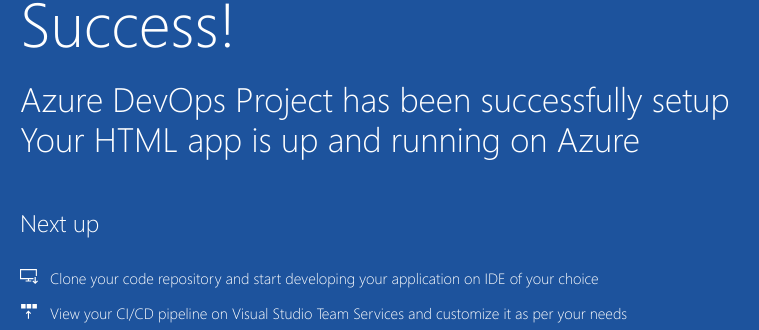
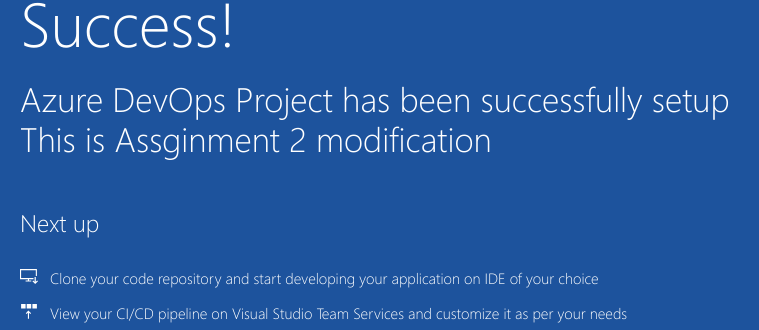
Before and after one commit to saranrsp/Edurekha-Assignment-2, a plain HTML site: page sample-project/index.html in a window 1280 px wide. Shown: the part 392-722 px from the top of the page, 205-964 px from the left. Drawn offline with Linux system fonts and the light colour scheme.

Commit message:
index file has modified in feature1

```diff
--- a/sample-project/index.html
+++ b/sample-project/index.html
@@ -20,7 +20,7 @@
             <div class="content-body">
                 <div class="success-text">Success!</div>
                 <div class="description line-1"> Azure DevOps Project has been successfully setup</div>
-                <div class="description line-2"> Your HTML app is up and running on Azure</div>
+                <div class="description line-2"> This is Assginment 2 modification</div>
                 <div class="next-steps-container">
                     <div class="next-steps-header">Next up</div>
                     <div class="next-steps-body">
```
